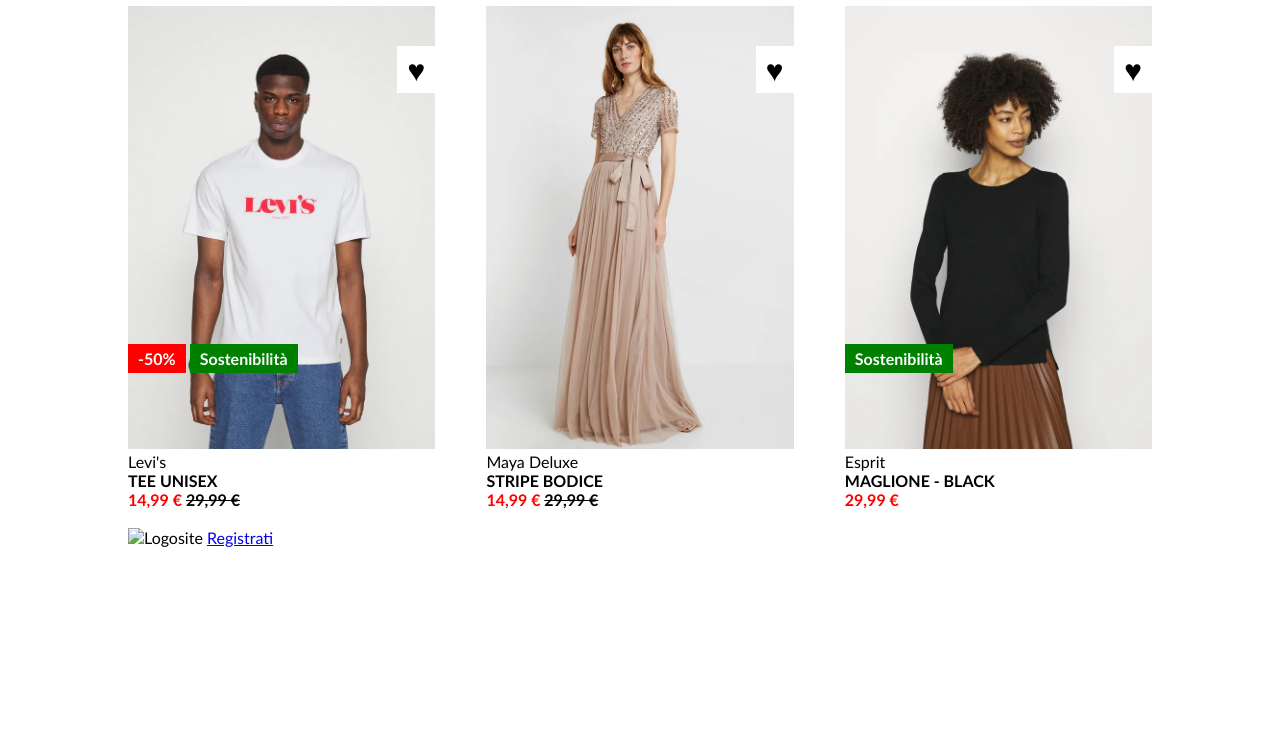
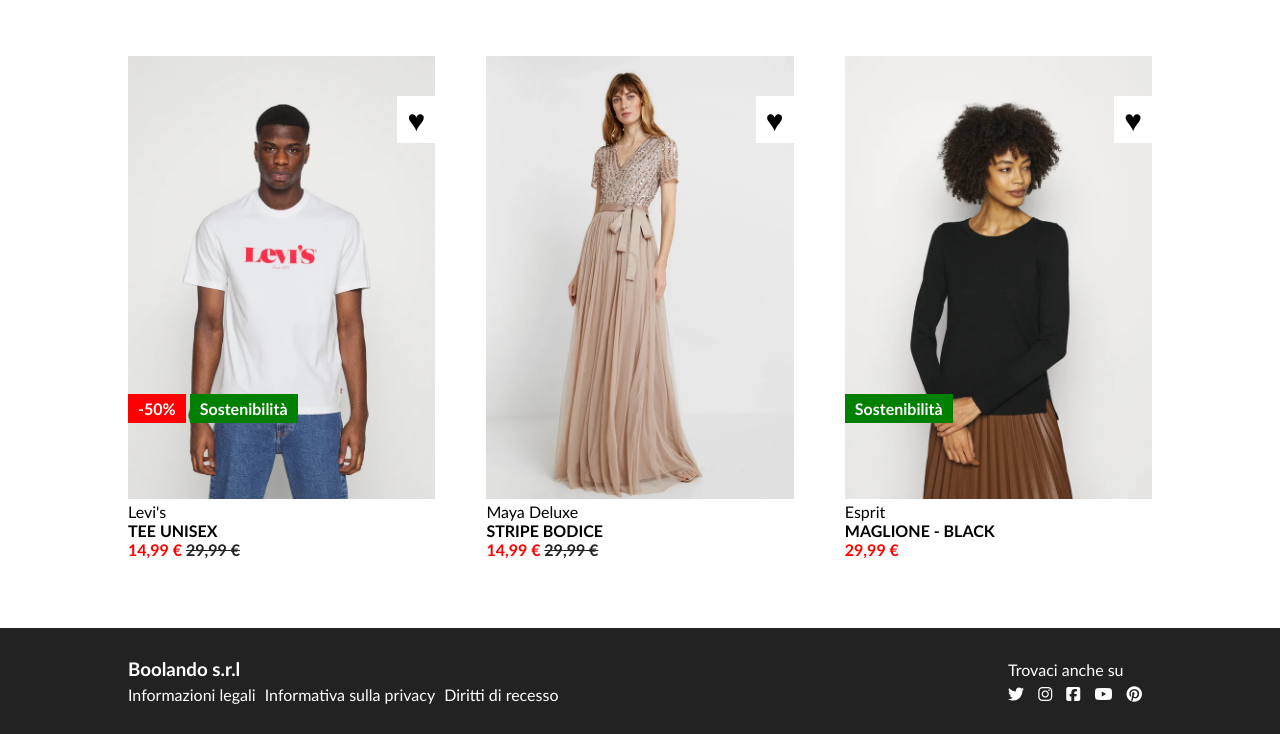
Before and after one commit to gabriele-ag/html-css-boolando, a plain HTML site: page index.html in a window 1280 px wide. Shown: the part 607-1341 px from the top of the page. Before the commit the page ends 1154 px from the top, so only its background shows below. Drawn offline with Linux system fonts and the light colour scheme.

Commit message:
feat: end project

```diff
--- a/css/style.css
+++ b/css/style.css
@@ -13,13 +13,20 @@ img {
     --common-color-1: rgb(255, 0, 0);
     --common-color-2: rgb(255, 255, 255);
     --common-color-3: rgb(0, 128, 0);
-    --common-color-4: rgb(0, 0, 0);
+    --common-color-4: rgb(34, 34, 34);
 }
 
 .bold {
     font-weight: bold;
 }
 
+.mg-right5 {
+    margin-right: 5px;
+}
+
+.mg-right10 {
+    margin-right: 10px;
+}
 /* Common */
 
 .container {
@@ -68,8 +75,13 @@ ul li {
     color: var(--common-color-2);
 }
 
+a {
+    text-decoration: none;
+}
+
 
 /* Main */
+
 
 .set-abbigliamento {
     width: 80%;
@@ -77,7 +89,8 @@ ul li {
     justify-content: space-between;
     flex-wrap: wrap;
     gap: 40px;
-    padding-top: 50px;
+    padding-bottom: 50px;
+    padding-top: 100px;
 }
 
 .abbigliamento {
@@ -135,3 +148,21 @@ ul li {
 }
 
 /* Footer */
+footer {
+    background-color: var(--common-color-4);
+    padding: 30px 0;
+}
+
+.boolando {
+    display: flex;
+    justify-content: space-between;
+    align-items: center;
+}
+
+.footerlink, .boolando h3, .psocial {
+    color: var(--common-color-2);
+}
+
+h3, .psocial {
+    margin-bottom: 5px;
+}
--- a/index.html
+++ b/index.html
@@ -156,9 +156,23 @@
 
     <!-- Footer -->
     <footer>
-        <div class="footersite container">
-            <img class="logo" src="./img/logo.svg" alt="Logosite" class="footerlogo">
-            <a href="button" class="footerbutton">Registrati</a>
+        <div class="boolando container">
+            <div class="boolando-srl">
+                <h3>Boolando s.r.l</h3>
+                <a href="link" class="footerlink mg-right5">Informazioni legali</a>
+                <a href="link" class="footerlink mg-right5">Informativa sulla privacy</a>
+                <a href="link" class="footerlink mg-right5">Diritti di recesso</a>
+            </div>
+            <div class="socialfooter">
+                <ul>
+                    <p class="psocial">Trovaci anche su</p>
+                    <a href="twitter"><li class="social mg-right10"><i class="fa-brands fa-twitter"></i></li></a>
+                    <a href="instagram"><li class="social mg-right10"><i class="fa-brands fa-instagram"></i></li></a>
+                    <a href="facebook"><li class="social mg-right10"><i class="fa-brands fa-square-facebook"></i></li></a>
+                    <a href="youtube"><li class="social mg-right10"><i class="fa-brands fa-youtube"></i></li></a>
+                    <a href="pinterest"><li class="social mg-right10"><i class="fa-brands fa-pinterest"></i></li></a>
+                </ul>
+            </div>
         </div>
     </footer>
     <!-- /Footer -->
```
